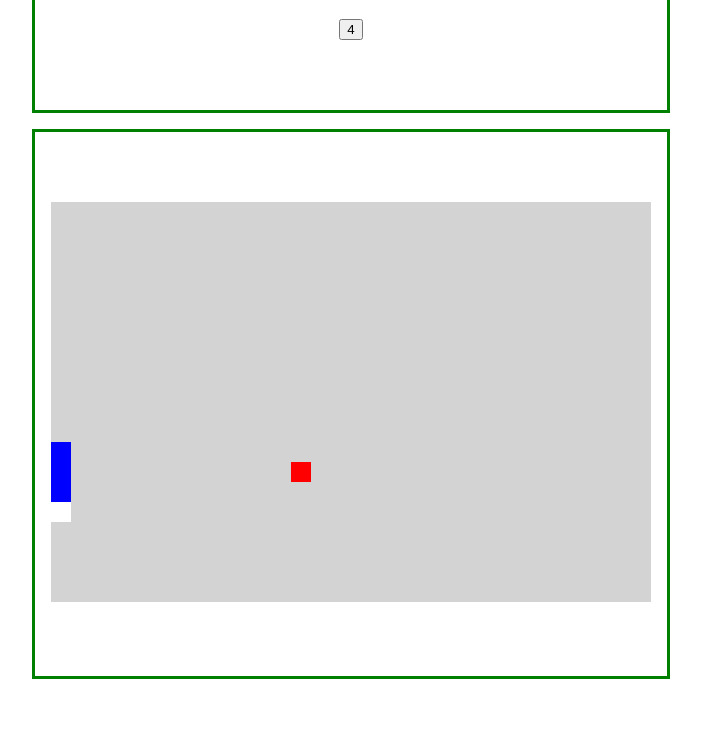
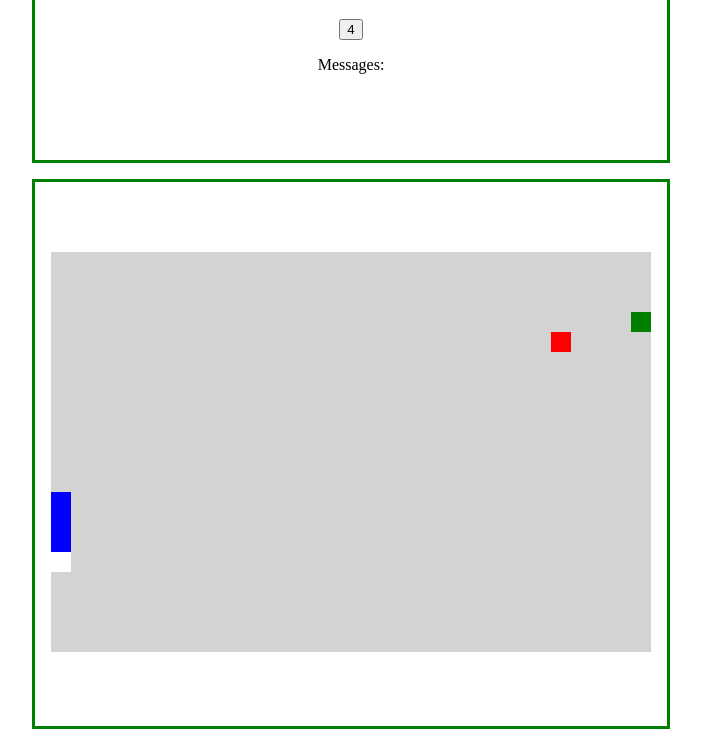
Before and after one commit to pi6220na/WebDevProjectOne, a plain HTML site: page index.html in a window 1280 px wide. Both pictures are taken after a click on the button "RUN GAME". Shown: the part 142-879 px from the top of the page, without its empty margins (289-990 px from the left). Before the commit the page ends 829 px from the top, so only its background shows below. Drawn offline with nearby package versions, Linux system fonts and the light colour scheme.

Commit message:
Added badFood code

```diff
--- a/index.html
+++ b/index.html
@@ -33,11 +33,12 @@
     <div class="view_port">
         <h1>Slitherin Slinky</h1>
         <button id="runButton">RUN GAME</button>
+        <p id="sLength"></p>
+        <p><span>Messages: </span><span id="collide"></span></p>
     </div>
 
     <div>
-        <p id="sLength"></p>
-        <p id="collide"></p>
+        <p></p>
     </div>
 
     <div class="view_port">
@@ -88,8 +89,10 @@
 
             var slinkerX = [];
             var slinkerY = [];
-            var foodX = [];
-            var foodY = [];
+            var goodFoodX = [];
+            var goodFoodY = [];
+            var badFoodX = [];
+            var badFoodY = [];
             var slink_block_size = 20;
             var can = canvas.getContext('2d');
             var h = 400;
@@ -105,6 +108,7 @@
                     slinkerX.push(i);
                     slinkerY.push(0);
                 }
+
             };
 
             var buildBlock = function(x, y) {
@@ -131,33 +135,83 @@
                 }
             };
 
-            var makeFood = function () {
+            var makeGoodFood = function () {
 
                 var min, max = 0;
                 min = 1; max = w / slink_block_size;
-                foodX[0] = Math.floor(Math.random() * (max - min + 1)) + min;
+                goodFoodX[0] = Math.floor(Math.random() * (max - min + 1)) + min;
                 min = 1; max = h / slink_block_size;
-                foodY[0] = Math.floor(Math.random() * (max - min + 1)) + min;
+                goodFoodY[0] = Math.floor(Math.random() * (max - min + 1)) + min;
 
                 do {
                     for(var i = 0; i < slinkerX.length; i++) {
-                        if (foodX[0] === slinkerX[i] || foodY[0] === slinkerY[i]) {
+                        if (goodFoodX[0] === slinkerX[i] || goodFoodY[0] === slinkerY[i]) {
                             min = 1; max = w / slink_block_size;
-                            foodX[0] = Math.floor(Math.random() * (max - min + 1)) + min;
+                            goodFoodX[0] = Math.floor(Math.random() * (max - min + 1)) + min;
                             min = 1; max = h / slink_block_size;
-                            foodY[0] = Math.floor(Math.random() * (max - min + 1)) + min;
+                            goodFoodY[0] = Math.floor(Math.random() * (max - min + 1)) + min;
                         }
                     }
-                } while (foodX[0] === slinkerX[i] && foodY[0] === slinkerY[i]);
+                } while (goodFoodX[0] === slinkerX[i] && goodFoodY[0] === slinkerY[i]);
 
-                console.log("leaving makeFood: foodX[0] = " + foodX[0] + " foodY[0] = " + foodY[0]);
+                console.log("leaving makeGoodFood: goodFoodX[0] = " + goodFoodX[0] + " goodFoodY[0] = " + goodFoodY[0]);
             };
 
-            var paintFood = function () {
+            var paintGoodFood = function () {
 
                 can.fillStyle = 'red';
-                can.fillRect(foodX[0] * slink_block_size, foodY[0] * slink_block_size, slink_block_size, slink_block_size);
+                can.fillRect(goodFoodX[0] * slink_block_size, goodFoodY[0] * slink_block_size, slink_block_size, slink_block_size);
             };
+
+
+            var makeBadFood = function () {
+
+                var min, max = 0;
+                min = 1; max = w / slink_block_size;
+                badFoodX[0] = Math.floor(Math.random() * (max - min + 1)) + min;
+                min = 1; max = h / slink_block_size;
+                badFoodY[0] = Math.floor(Math.random() * (max - min + 1)) + min;
+
+                do {
+                    for(i = 0; i < slinkerX.length; i++) {
+                        if (goodFoodX[0] === slinkerX[i] || goodFoodY[0] === slinkerY[i]) {
+                            min = 1; max = w / slink_block_size;
+                            goodFoodX[0] = Math.floor(Math.random() * (max - min + 1)) + min;
+                            min = 1; max = h / slink_block_size;
+                            goodFoodY[0] = Math.floor(Math.random() * (max - min + 1)) + min;
+                        }
+                    }
+                } while (badFoodX[0] === slinkerX[i] && badFoodY[0] === slinkerY[i]);
+
+                min = 1; max = w / slink_block_size;
+                badFoodX[1] = Math.floor(Math.random() * (max - min + 1)) + min;
+                min = 1; max = h / slink_block_size;
+                badFoodY[1] = Math.floor(Math.random() * (max - min + 1)) + min;
+
+                do {
+                    for(i = 0; i < slinkerX.length; i++) {
+                        if (badFoodX[1] === slinkerX[i] || badFoodY[1] === slinkerY[i]) {
+                            min = 1; max = w / slink_block_size;
+                            badFoodX[1] = Math.floor(Math.random() * (max - min + 1)) + min;
+                            min = 1; max = h / slink_block_size;
+                            badFoodY[1] = Math.floor(Math.random() * (max - min + 1)) + min;
+                        }
+                    }
+                } while (badFoodX[1] === slinkerX[i] && badFoodY[1] === slinkerY[i]);
+
+
+                console.log("leaving makeBadFood: badFoodX[1] = " + badFoodX[0] + " badFoodY[1] = " + badFoodY[1]);
+            };
+
+            var paintBadFood = function () {
+
+                can.fillStyle = 'green';
+                can.fillRect(badFoodX[0] * slink_block_size, badFoodY[0] * slink_block_size, slink_block_size, slink_block_size);
+                can.fillRect(badFoodX[1] * slink_block_size, badFoodY[1] * slink_block_size, slink_block_size, slink_block_size);
+
+            };
+
+
 
 
             var collision = false;
@@ -196,30 +250,38 @@
                 can.fillRect(0, 0, w, h);
 
                 // draw the food item
-                paintFood();
+                paintGoodFood();
+                paintBadFood();
 
                 var headX = slinkerX[0];
                 var headY = slinkerY[0];
 
                 if (direction === 'right') {
-                    headX++; }
+                    headX++;
+                }
                 else if (direction === 'left') {
-                    headX--; }
+                    headX--;
+                }
                 else if (direction === 'up') {
                     headY--;
-                } else if(direction === 'down') {
-                    headY++; }
+                } else if (direction === 'down') {
+                    headY++;
+                }
+
+                collision = false;
+                checkCollide();
 
                 // check for collision of head of slinker with food item
-                if (headX === foodX[0] && headY === foodY[0]) {
-                    makeFood();
+                if (headX === goodFoodX[0] && headY === goodFoodY[0]) {
+                    makeGoodFood();
+                } else if ((headX === badFoodX[0] && headY === badFoodY[0]) ||
+                            (headX === badFoodX[1] && headY === badFoodY[1])) {
+                    $('#collide').html("OUCHIES");
+                    clearInterval(loop);
                 } else {
                     slinkerX.pop();
                     slinkerY.pop();
                 }
-
-                collision = false;
-                checkCollide();
 
                 // testing code, adds a block to the end of slinker every 10 intervals
                 /*
@@ -254,12 +316,14 @@
             var mainLoop = function() {
                 slinkerX = [];
                 slinkerY = [];
-                foodX = [];
-                foodY = [];
+                goodFoodX = [];
+                goodFoodY = [];
                 direction = 'down';
                 makeInitSlinker();
-                makeFood();
-                paintFood();
+                makeGoodFood();
+                paintGoodFood();
+                makeBadFood();
+                paintBadFood();
                 paintSlinker();
                 loop = setInterval(moveSlinker, 180);
             //}();
```
